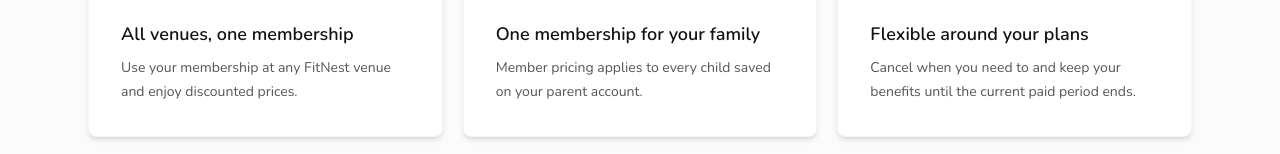
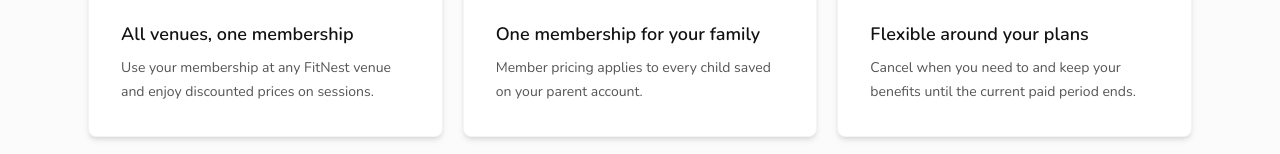
Before and after one commit to safsaeed/fitnest, a Next.js app: page /memberships in a window 1280 px wide. Shown: the part 771-925 px from the top of the page. Built offline with nearby package versions, Linux system fonts and the light colour scheme.

Commit message:
Update page.tsx

```diff
--- a/app/(public)/memberships/page.tsx
+++ b/app/(public)/memberships/page.tsx
@@ -17,7 +17,7 @@ const membershipBenefits = [
     icon: CirclePoundSterling,
     title: "All venues, one membership",
     description:
-      "Use your membership at any FitNest venue and enjoy discounted prices.",
+      "Use your membership at any FitNest venue and enjoy discounted prices on sessions.",
   },
   {
     icon: UsersRound,
```
